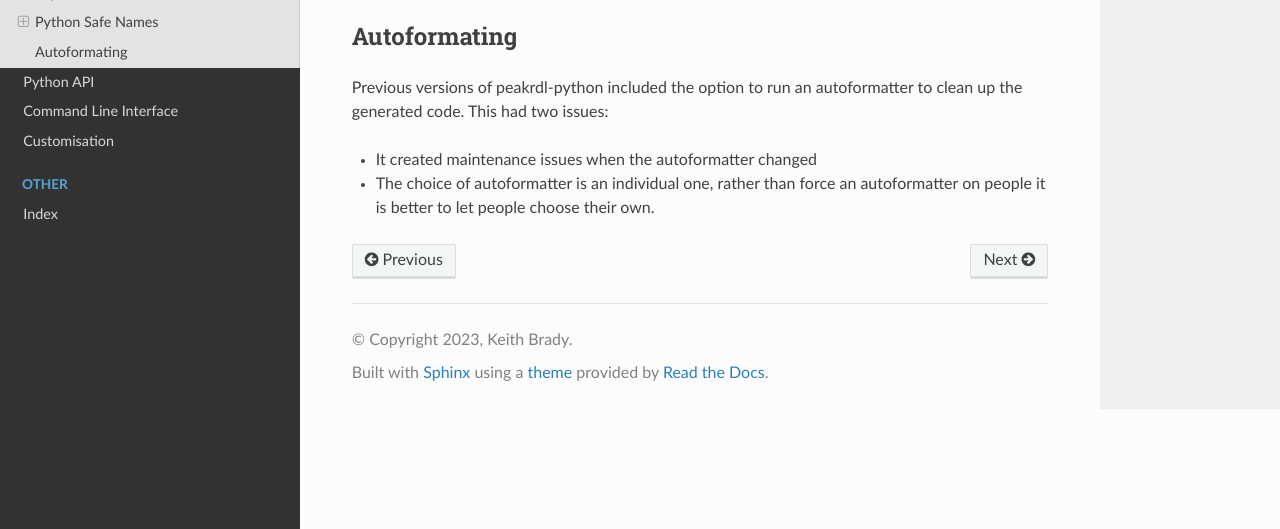
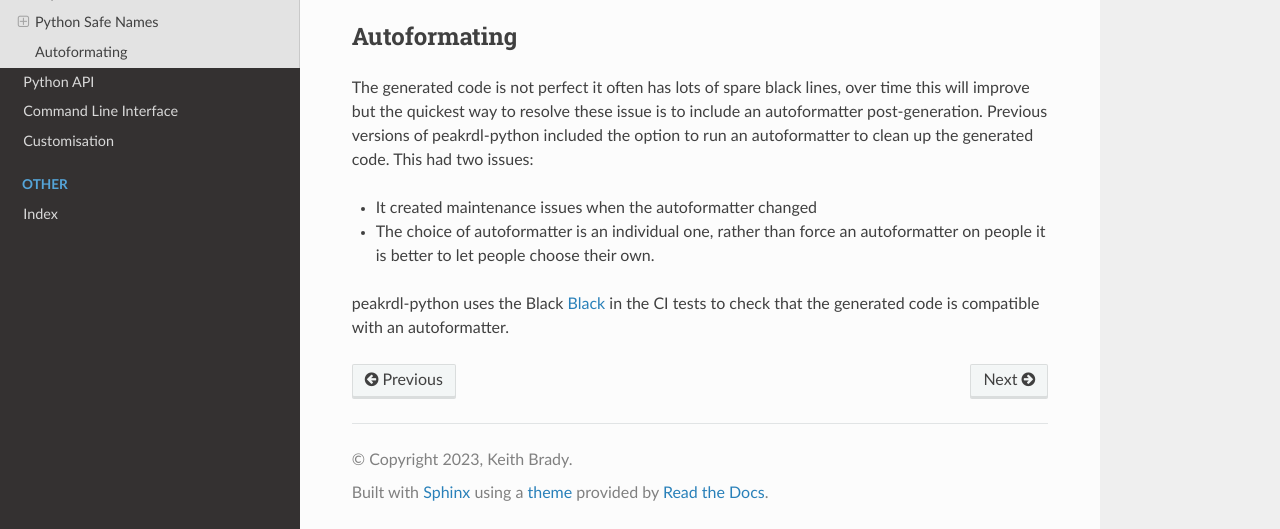
Before and after one commit to krcb197/PeakRDL-python, a Sphinx documentation site: the page built from docs/generated_package.rst, in a window 1280 px wide and 900 px high, scrolled down 10095 px, cut to the strip 371-900 px from the top of the window. Built offline with Sphinx 7.4.7 and the Read the Docs theme 2.0.0, drawn with Linux system fonts in a browser that asks for light colours.

Commit message:
Added the Black auto formatter to the CI process and improved the documentation around the use of the autoformatter

```diff
--- a/docs/generated_package.rst
+++ b/docs/generated_package.rst
@@ -445,9 +445,14 @@ field from the example above
 Autoformating
 =============
 
-Previous versions of peakrdl-python included the option to run an autoformatter to clean up the
-generated code. This had two issues:
+The generated code is not perfect it often has lots of spare black lines, over time this will
+improve but the quickest way to resolve these issue is to include an autoformatter
+post-generation. Previous versions of peakrdl-python included the option to run an autoformatter
+to clean up the generated code. This had two issues:
 
 * It created maintenance issues when the autoformatter changed
 * The choice of autoformatter is an individual one, rather than force an autoformatter on people
   it is better to let people choose their own.
+
+peakrdl-python uses the Black `Black <https://pypi.org/project/black/L>`_ in the CI tests to check
+that the generated code is compatible with an autoformatter.
```
Also changed, not shown: 1 other file.
